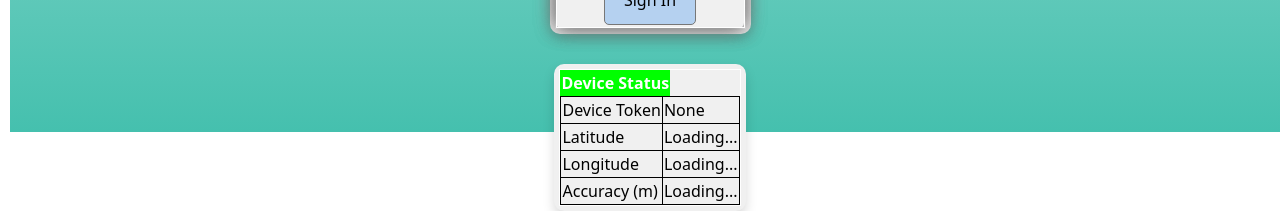
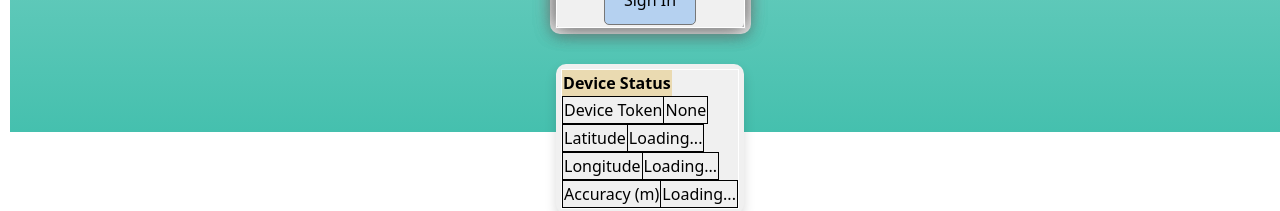
Before and after one commit to indranilsahahl/pwa-test, a React (Vite) app: page / in a window 1280 px wide. Shown: the part 678-889 px from the top of the page. Built offline with nearby package versions, Linux system fonts and the light colour scheme; no server answers.

Commit message:
Only UI-3

```diff
--- a/src/App.jsx
+++ b/src/App.jsx
@@ -167,14 +167,11 @@ function LoginPage() {
       {/* ✅ Device Status */}
       <div className="gb_center login_card" style={{ marginTop: "20px" }}>
         <table className="gb_table_1 gb_tb_border_all gb_center">
-          <thead>
             <tr>
-              <th colSpan="2" className="gb_green">
+              <th colSpan="2" className="gb_btn_goldenrod">
                 Device Status
               </th>
             </tr>
-          </thead>
-          <tbody>
             <tr>
               <td className="gb_tb_border_all gb-black">Device Token</td>
               <td className="gb_tb_border_all gb-black">{tokenStatus}</td>
@@ -197,7 +194,6 @@ function LoginPage() {
                 {location?.accuracy ?? location?.error ?? "Loading..."}
               </td>
             </tr>
-          </tbody>
         </table>
       </div>
 
```
